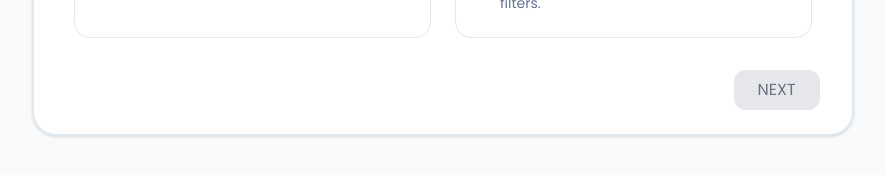
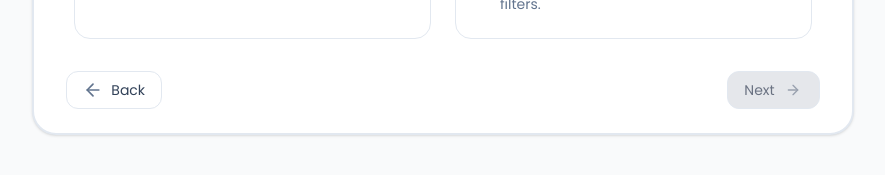
Before and after one commit to MOHIT-IITP/clubmates, a Next.js app: page /Select in a window 1280 px wide. Shown: the part 503-678 px from the top of the page, without its empty margins (197-1082 px from the left). Built offline with nearby package versions, Linux system fonts and the light colour scheme.

Commit message:
Add lucide-react icons to Select page navigation
Introduced the lucide-react package and updated the Select page to use ArrowLeft and ArrowRight icons for the Back and Next navigation buttons. Improved button styling and accessibility, and updated dependencies in package.json.

```diff
--- a/app/Select/page.tsx
+++ b/app/Select/page.tsx
@@ -1,6 +1,7 @@
 "use client";
 import React, { useState } from "react";
 import { useRouter } from "next/navigation";
+import { ArrowLeft, ArrowRight } from "lucide-react";
 
 const page = () => {
   const [selected, setSelected] = useState<string | null>(null);
@@ -63,18 +64,33 @@ const page = () => {
             </div>
           </div>
 
-          <div className="flex justify-end px-8 pb-6">
+        </div>
+          <div className="flex justify-between items-center px-8  pb-6">
+            <div className="flex items-center mr-4">
               <button
+                type="button"
+                onClick={() => router.push("/")}
+                aria-label="Go back"
+                className="group flex items-center gap-2 rounded-xl px-4 py-2 transition-all duration-150 ease-out bg-white border border-slate-200 text-slate-700 hover:bg-slate-50 hover:shadow-md hover:-translate-y-0.5 focus:outline-none focus:ring-2 focus:ring-indigo-300"
+              >
+                <ArrowLeft className="h-5 w-5 text-slate-500 transition-colors duration-150 group-hover:text-indigo-600" />
+                <span className="text-sm font-medium">Back</span>
+              </button>
+            </div>
+            <div>
+              <button
+                type="button"
                 disabled={!selected}
                 aria-disabled={!selected}
                 onClick={handleNext}
-              className={`rounded-xl px-6 py-2 transition-colors font-medium ${
+                className={`group flex items-center gap-2 rounded-xl px-4 py-2 transition-all duration-150 ease-out font-medium ${
                   !selected
-                  ? "bg-gray-200 text-gray-500 cursor-not-allowed"
-                  : "bg-indigo-600 cursor-pointer text-white hover:bg-indigo-700"
-              }`}
+                    ? "bg-gray-200 text-gray-500 cursor-not-allowed border border-slate-200"
+                    : "bg-indigo-600 text-white hover:bg-indigo-700 hover:shadow-md hover:-translate-y-0.5 border border-transparent"
+                } focus:outline-none focus:ring-2 focus:ring-indigo-300`}
               >
-              NEXT
+                <span className="text-sm font-medium">Next</span>
+                <ArrowRight className={`h-4 w-5 transition-colors duration-150 ${!selected ? 'text-gray-400' : 'text-white'}`} />
               </button>
             </div>
           </div>
```
Also changed, not shown: package.json (+7 -6 lines), 1 other file (tests, documents, lock files or other folders). Lines whose indentation alone changed are shown as unchanged.
